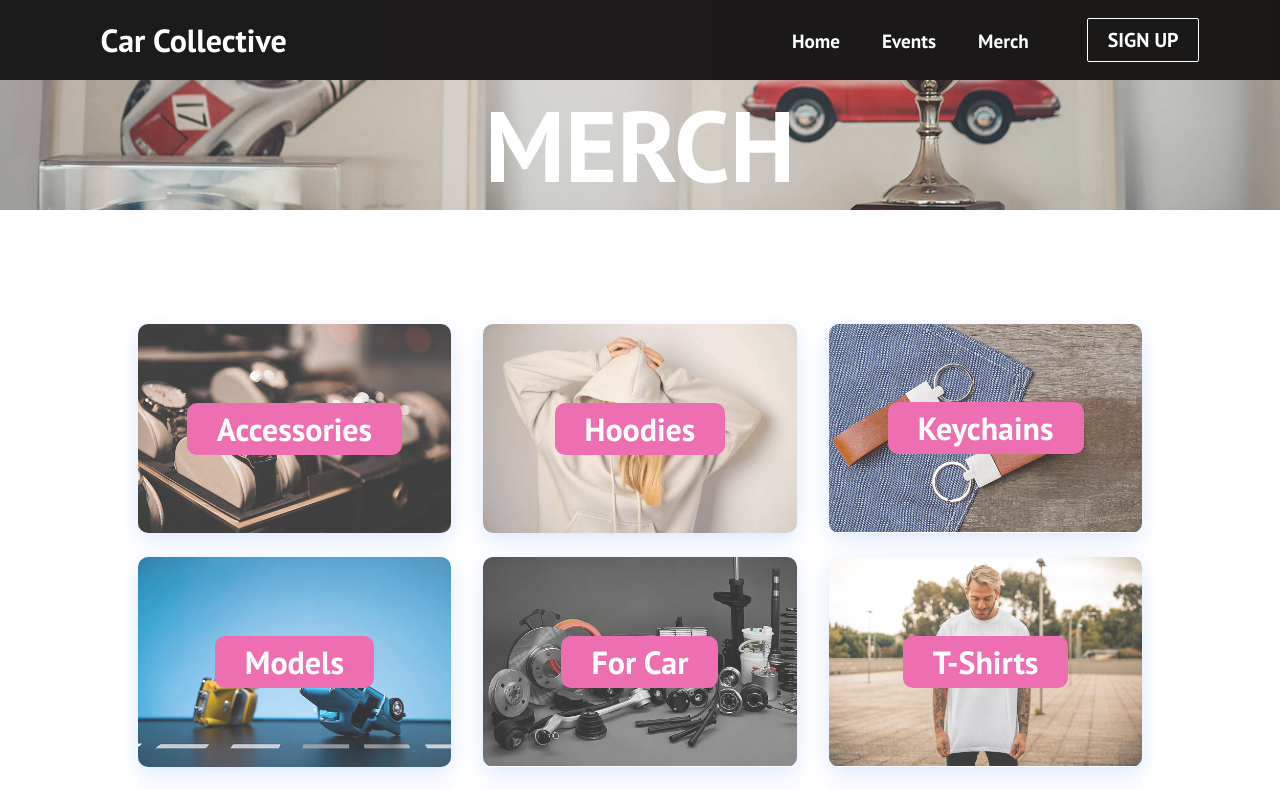
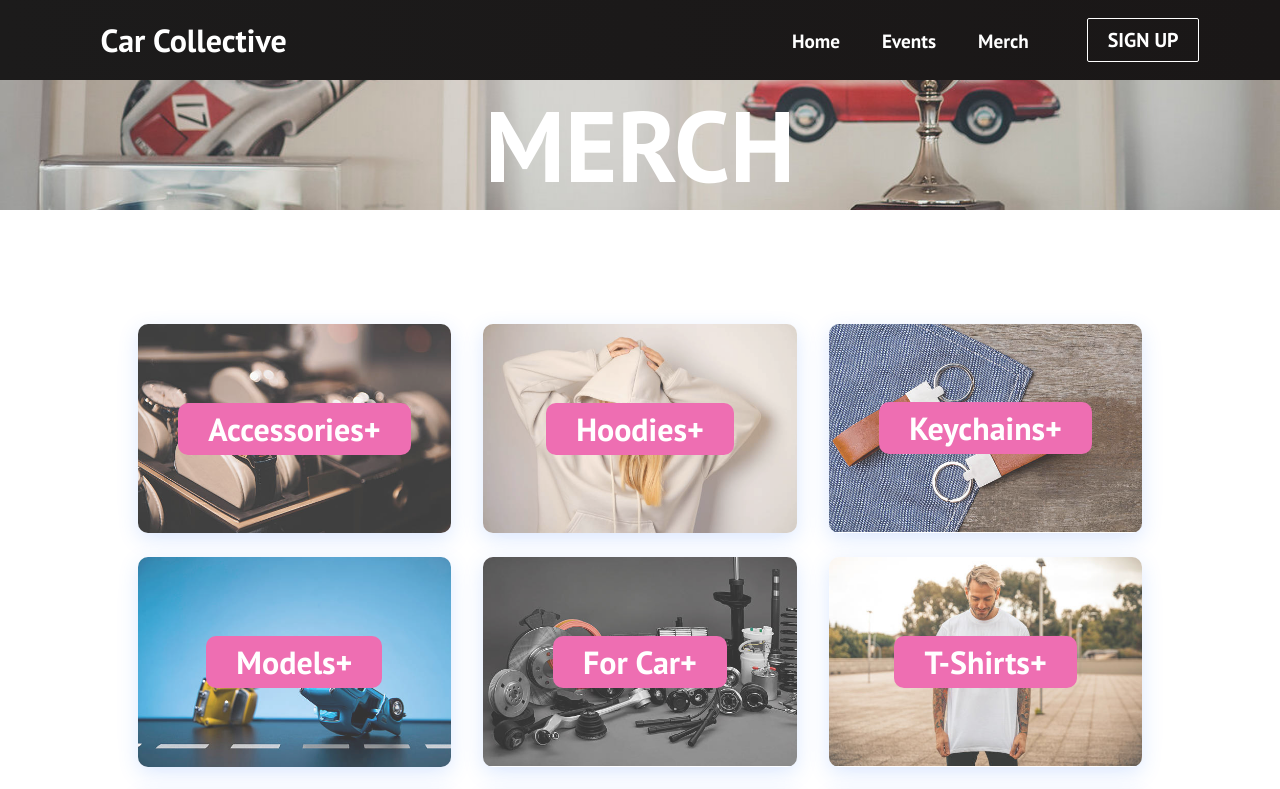
Before and after one commit to alexfcb159/CCReactApp, a React (Create React App) app: page /merch in a window 1280 px wide. Shown: the top 789 px of the page. Built offline with nearby package versions, Linux system fonts and the light colour scheme; grey boxes are pictures that could not be loaded.

Commit message:
categories

```diff
--- a/src/components/Category/Category.js
+++ b/src/components/Category/Category.js
@@ -8,7 +8,7 @@ function Category(props) {
                 <Link className='categories__item__link' to={props.path}>
                     <figure className='categories__item__pic-wrap'>
                         <img src={props.src} alt='Car Image' className='categories__item__img'/>
-                        <span className='label'>{props.label}</span>
+                        <span className='label'>{props.label}+</span>
                     </figure>
                 </Link>
             </li>
```
